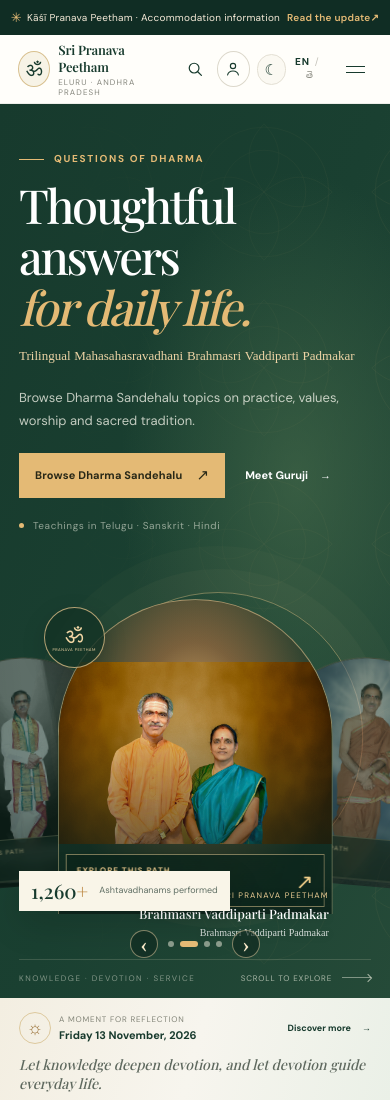
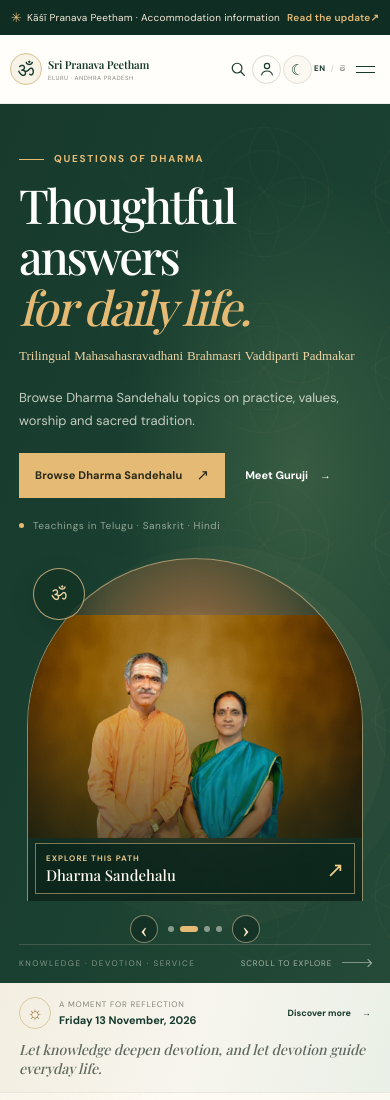
Before and after one commit to udaysaikumar5/sri-pranava-peetham, a plain HTML site: page index.html in a window 390 px wide. Shown: the top 1100 px of the page. Drawn offline with nearby package versions, Linux system fonts and the light colour scheme.

Commit message:
Improve mobile carousel layout

```diff
--- a/styles.css
+++ b/styles.css
@@ -1224,3 +1224,45 @@ body[data-theme="dark"] .google-status { color: #f1c9a9; }
   .event-preview-card .event-date-tile strong { font-size: 23px; }
   .event-preview-copy { align-content: start; }
 }
+
+/* Keep the mobile hero composed as a single, centered portrait card. */
+@media (max-width: 720px) {
+  .header-inner { width: calc(100% - 28px); gap: 8px; }
+  .brand { flex: 1 1 auto; min-width: 0; }
+  .brand-copy { min-width: 0; }
+  .brand-copy strong { font-size: clamp(11px, 3.1vw, 13px); }
+  .mobile-menu-button { flex: 0 0 32px; width: 32px; }
+  .header-actions { flex: 0 0 auto; gap: clamp(3px, 1.3vw, 8px); }
+  .hero-visual.hero-carousel { min-height: clamp(400px, 108vw, 455px); }
+  .hero-card-stack { inset: 0 0 46px; overflow: hidden; }
+  .hero-slide { width: min(320px, calc(100% - 28px)); height: min(390px, calc(100% - 8px)); }
+  .hero-slide.is-active { width: min(340px, calc(100% - 20px)); height: min(390px, calc(100% - 8px)); }
+  .hero-slide.is-prev, .hero-slide.is-next { opacity: 0; visibility: hidden; pointer-events: none; }
+  .hero-slide.is-active { left: 50%; transform: translateX(-50%) scale(1); }
+  .hero-feature-card { right: 9px; bottom: 9px; left: 9px; gap: 3px 8px; padding: 11px 12px; }
+  .hero-feature-card small { font-size: 8px; }
+  .hero-feature-card strong { font-size: clamp(16px, 4.4vw, 19px); }
+  .hero-carousel-controls { bottom: 1px; }
+  .portrait-seal { top: 14px; left: 14px; width: 52px; height: 52px; }
+  .portrait-seal span { font-size: 19px; }
+  .portrait-seal small { display: none; }
+  .hero-stat, .portrait-caption { display: none; }
+}
+@media (max-width: 390px) {
+  .header-inner { width: calc(100% - 20px); gap: 5px; }
+  .brand { gap: 6px; }
+  .brand-seal { flex: 0 0 32px; width: 32px; height: 32px; }
+  .brand-copy strong { font-size: 11px; }
+  .brand-copy small { font-size: 6px; letter-spacing: .09em; }
+  .mobile-menu-button { flex-basis: 29px; width: 29px; padding-inline: 5px; }
+  .header-actions { gap: 2px; }
+  .icon-button { width: 27px; }
+  .account-link { width: 29px; height: 29px; }
+  .theme-toggle { width: 29px; min-height: 29px; }
+  .language-toggle { font-size: 8px; }
+  .hero-visual.hero-carousel { min-height: 390px; }
+  .hero-card-stack { inset: 0 0 43px; }
+  .hero-slide, .hero-slide.is-active { width: calc(100% - 16px); height: calc(100% - 4px); }
+  .hero-feature-card { right: 7px; bottom: 7px; left: 7px; padding: 9px 10px; }
+  .hero-feature-card strong { font-size: 15px; }
+}
```
